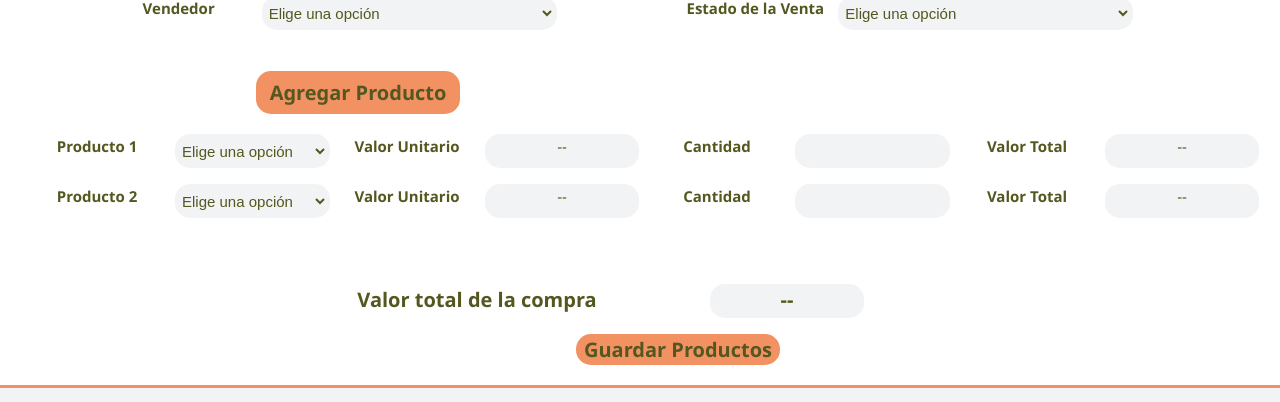
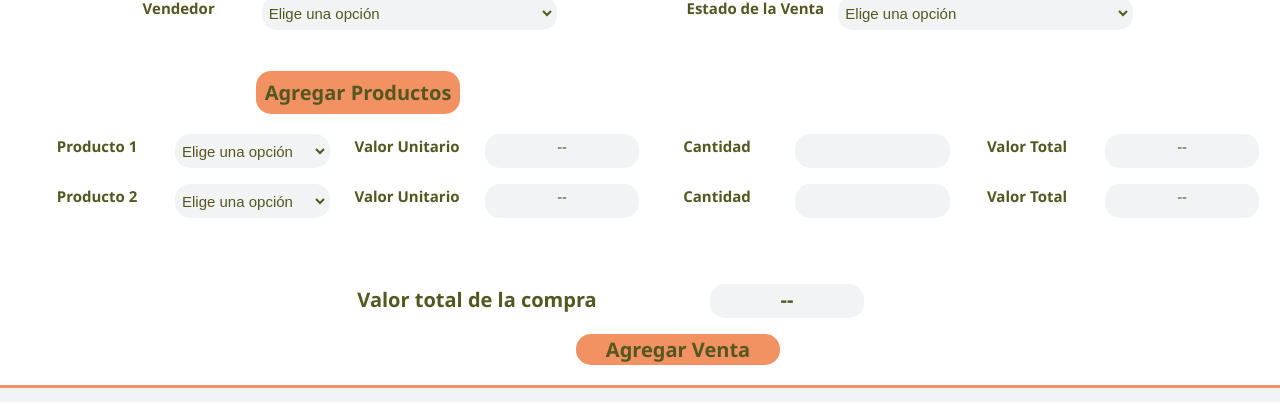
Before and after one commit to lmcastanoh/CodeOne, a React (Create React App) app: page /agregarVenta in a window 1280 px wide. Shown: the part 381-783 px from the top of the page. Built offline with nearby package versions, Linux system fonts and the light colour scheme.

Commit message:
revisión y corrección de detalles en la navegación entre módulos

```diff
--- a/src/App.jsx
+++ b/src/App.jsx
@@ -3,7 +3,6 @@ import ListadoProductos from 'pages/listadoProductos.jsx';
 import InfoProductos from 'pages/infoProductos.jsx';
 import AgregarProducto from 'pages/agregarProducto.jsx';
 import ListadoUsuarios from 'pages/listadoUsuarios.jsx';
-import InfoPersona from 'pages/infoPersona.jsx';
 import InfoUsuario from 'pages/infoUsuario';
 import AgregarUsuario from 'pages/agregarUsuario.jsx';
 import InfoVentas from 'pages/infoVentas.jsx';
@@ -42,9 +41,6 @@ function App() {
               <Route path='/listadoUsuarios'>
                 <ListadoUsuarios />
               </Route>
-              <Route path='/infoPersona'>
-                <InfoPersona />
-              </Route>
               <Route path='/infoUsuario'>
                 <InfoUsuario />
               </Route>
--- a/src/pages/agregarProducto.jsx
+++ b/src/pages/agregarProducto.jsx
@@ -19,7 +19,7 @@ function AgregarProducto() {
                         </div>
                     </ul>
                     <ul className="navbar">
-                        <Link to='/'>
+                        <Link className="link"to='/'>
                             <li>
                                 <div>
                                     <img className="boton logo" src={logoPrana} alt= "imagen" />
@@ -33,7 +33,7 @@ function AgregarProducto() {
                                 <img className="iconoBusqueda" src={iconoBuscar} alt="search" />
                             </div>
                         </li>
-                            <li className ="boton tituloSeccionPagina"><Link to='/listadoProductos'>Administración de Productos</Link></li>
+                            <li className ="boton tituloSeccionPagina"><Link to='/listadoProductos' className ="link">Administración de Productos</Link></li>
                         <li>
                             <div className = "botonUsuario">
                                 <span className="nombreUsuario">Cerrar Sesión</span>
@@ -68,7 +68,7 @@ function AgregarProducto() {
 
 
                     </form>
-                        <div className = "botonAgregarUsuario botonModulos titulo centrar"> <Link to='/comprobanteAgregar'><span>Agregar Producto</span></Link></div>
+                        <div className = "botonAgregarUsuario botonModulos titulo centrar"> <Link to='/comprobanteAgregar' className ="link"><span>Agregar Producto</span></Link></div>
                     </ul>
                 </main>
 
--- a/src/pages/agregarUsuario.jsx
+++ b/src/pages/agregarUsuario.jsx
@@ -35,7 +35,7 @@ function AgregarUsuario() {
                                 <img className="iconoBusqueda" src={iconoBuscar} alt="search" />
                             </div>
                         </li>
-                        <li className ="boton tituloSeccionPagina"><Link to = '/lisatdoUsuarios' className="link">Administración de Usuario</Link></li>
+                        <li className ="boton tituloSeccionPagina"><Link to = '/listadoUsuarios' className="link">Administración de Usuario</Link></li>
                         <li>
                             <div className = "botonUsuario">
                                 <span className="nombreUsuario">Cerrar Sesión</span>
--- a/src/pages/agregarVentas.jsx
+++ b/src/pages/agregarVentas.jsx
@@ -32,7 +32,7 @@ function AgregarVenta() {
                                 <img className="iconoBusqueda" src={iconoBuscar} alt="search" />
                             </div>
                         </li>
-                        <li className ="boton tituloSeccionPagina"><Link to='/listadoVenta' className="link">Administración de Ventas</Link></li>
+                        <li className ="boton tituloSeccionPagina"><Link to='/listadoVentas' className="link">Administración de Ventas</Link></li>
                         <li>
                             <div className = "botonUsuario">
                                 <span className="nombreUsuario">Cerrar Sesión</span>
@@ -82,7 +82,7 @@ function AgregarVenta() {
                             </div>
                         </ul>
                     </section>
-                    <div className = "botonAgregarProducto botonModulos titulo centrar"><span>Agregar Producto</span></div>
+                    <div className = "botonAgregarProducto botonModulos titulo centrar"><span>Agregar Productos</span></div>
 
                     <section>
                         <div className= "tablaNumeroProductos">
@@ -131,7 +131,7 @@ function AgregarVenta() {
                         <div className = "cuadroTabla letraEncabezado">--</div>
                     </section>
                     <section>
-                        <div className = "botonAgregarVenta botonModulos titulo centrar"><Link to='/comprobanteAgregar' className="link"><span>Guardar Productos</span></Link></div>
+                        <div className = "botonAgregarVenta botonModulos titulo centrar"><Link to='/comprobanteAgregar' className="link"><span>Agregar Venta</span></Link></div>
                     </section>
                 </main>
                 <footer>
--- a/src/pages/infoPersona.jsx
+++ b/src/pages/infoUsuario.jsx
@@ -5,7 +5,8 @@ import logoCodeOne from "media/logoCodeOne.png";
 /*Se importa iconos necesarios para la página*/
 import iconoUsuarioVerde from "media/iconoUsuario.png";
 import iconoBuscar from "media/iconoBusqueda.ico";
-function InfoPersona() {
+
+function InfoUsuario () {
     return(
         <div className="infoPersona">
             <body>
@@ -33,7 +34,7 @@ function InfoPersona() {
                                 <img className="iconoBusqueda" src={iconoBuscar} alt="search" />
                             </div>
                         </li>
-                        <li className ="boton tituloSeccionPagina"><Link to='/lisatdoUsuarios' className="link">Administración de Usuario</Link></li>
+                        <li className ="boton tituloSeccionPagina"><Link to='/listadoUsuarios' className="link">Administración de Usuario</Link></li>
                         <li>
                             <div className = "botonUsuario">
                                 <span className="nombreUsuario">Cerrar Sesión</span>
@@ -89,4 +90,4 @@ function InfoPersona() {
         </div>
     );
 }
-export default InfoPersona;
+export default InfoUsuario;
--- a/src/pages/listadoUsuarios.jsx
+++ b/src/pages/listadoUsuarios.jsx
@@ -71,7 +71,7 @@ function ListadoUsuarios(){
                                 <div className = "cuadroTabla" >Maria Gómez</div>
                                 <div className = "cuadroTabla">Vendedor</div>
                                 <div className = "cuadroTabla">Pendiente</div>
-                                <div className = "cuadroTabla botonModulos letraEncabezado"><Link to = "/infoPersona" className ="link">Ver Información</Link></div>
+                                <div className = "cuadroTabla botonModulos letraEncabezado"><Link to = "/infoUsuario" className ="link">Ver Información</Link></div>
 
                                 <div className = "cuadroTabla iconosConfBorrar" >
                                     <img className ="icotablaUsuarios boton" src= {iconoGranaje} alt="Editar"/>
```
